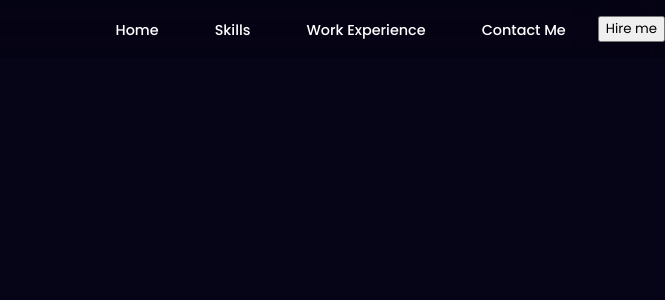
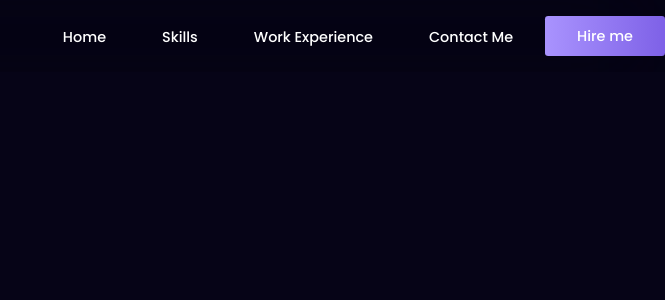
Before and after one commit to Muba105/my-portfolio, a React (Create React App) app: page / in a window 1280 px wide. Shown: the top 300 px of the page, without its empty margins (615-1280 px from the left). Built offline with nearby package versions, Linux system fonts and the light colour scheme.

Commit message:
navbar minimize done

```diff
--- a/src/components/Navbar/Navbar.css
+++ b/src/components/Navbar/Navbar.css
@@ -1,6 +1,6 @@
 .nav-wrapper {
-    background-color: rgba(0,0,0,0.1);
-    padding:0.5 rem 0;
+    background-color: rgba(0, 0, 0, 0.1);
+    padding: 0.5 rem 0;
     position: sticky;
     top: 0;
     z-index: 30;
@@ -9,35 +9,35 @@
 
 .nav-content {
     max-width: 1300px;
-    display:flex;
-    align-items:center;
-    justify-content:space-between;
+    display: flex;
+    align-items: center;
+    justify-content: space-between;
     padding: 1rem 0;
-    margin:0 auto;
+    margin: 0 auto;
 
 }
 
-.logo{
+.logo {
     width: 12rem;
     height: auto;
 }
 
-.nav-content ul{
-    display:flex;
+.nav-content ul {
+    display: flex;
     align-items: center;
-    gap:0.5rem;
-    list-style:none;
+    gap: 0.5rem;
+    list-style: none;
 }
 
-.nav-content li{
+.nav-content li {
     margin: 0 1.5rem;
 }
 
-.menu-item{
+.menu-item {
     text-decoration: none;
     font-size: 0.9rem;
     font-weight: 500;
-    color:#ffff;
+    color: #ffff;
     position: relative;
     cursor: pointer;
 }
@@ -45,10 +45,10 @@
 .menu-item::before {
     content: " ";
     width: 2rem;
-    height:0.2rem;
+    height: 0.2rem;
     background: linear-gradient(90deg, #a993fe 0%, #7e61e7 100%);
     border-radius: 0.5rem;
-    position:absolute;
+    position: absolute;
     bottom: -0.6rem;
     opacity: 0;
     transform: translateX(-1.5rem);
@@ -57,8 +57,63 @@
 }
 
 .menu-item:hover::before {
-    width:100%;
-    transform:translatex(0);
+    width: 100%;
+    transform: translatex(0);
     opacity: 1;
 
 }
+
+.contact-btn {
+    font-size: 0.9rem;
+    font-weight: 500;
+    display: flex;
+    align-items: center;
+    justify-content: center;
+    color: #ffff;
+    background: linear-gradient(90deg, #a993fe 0%, #7e61e7 100%);
+    padding: 0.6rem 2rem;
+    border: none;
+    outline: 1.5px solid transparent;
+    border-radius: 0.2rem;
+    cursor: pointer;
+    transition: all 0.3 ease;
+}
+
+.contact-btn:hover{
+    color:#a993fe;
+    background: #000;
+    outline: 1.5px solid transparent;
+}
+
+.menu-btn{
+    width:2.5rem;
+    height:2.5rem;
+    font-size: 1.5rem;
+    display: flex;
+    align-items: center;
+    justify-content: center;
+    border: none;
+    border-radius: 0.4rem;
+    color: #ffff;
+    background: linear-gradient(90deg, #a993fe -0.13%, #7e61e7 99.87%);
+    line-height: 0;
+    cursor: pointer;
+    transition:all 0.4s ease;
+    display: none;
+}
+
+.menu-btn:hover{
+    color:#a993fe;
+    background: #000;
+    border:1px solid #a993fe;
+
+}
+@media (max-width: 769px){
+    .menu-btn{
+        display: block;
+    }
+
+    .nav-content ul{
+        display: none;
+    }
+}
--- a/src/components/Navbar/Navbar.jsx
+++ b/src/components/Navbar/Navbar.jsx
@@ -6,7 +6,7 @@ const Navbar = () => {
         <>
             <nav className="nav-wrapper">
                 <div className="nav-content">
-                <img className="logo" src="" alt=""/>
+                    <img className="logo" src="" alt="" />
 
                     <ul>
                         <li>
@@ -22,14 +22,23 @@ const Navbar = () => {
                             <a className="menu-item">Contact Me</a>
                         </li>
 
-                    <button className="contact-btn" onClick={() => {}}>
+                        <button className="contact-btn" onClick={() => { }}>
                             Hire me
                         </button>
                     </ul>
+
+                    <button class="menu-btn" onClick={() => {}}>
+                    <span
+                        class={"meterial-symbols-outlined"}
+                        style={{ fontSize: "1.8rem" }}
+                    >
+                        menu
+                    </span>
+                </button>
             </div>
-        </nav>
+        </nav >
         </>
-    )
-}
+    );
+};
 
 export default Navbar
```
Lines whose indentation alone changed are shown as unchanged.
